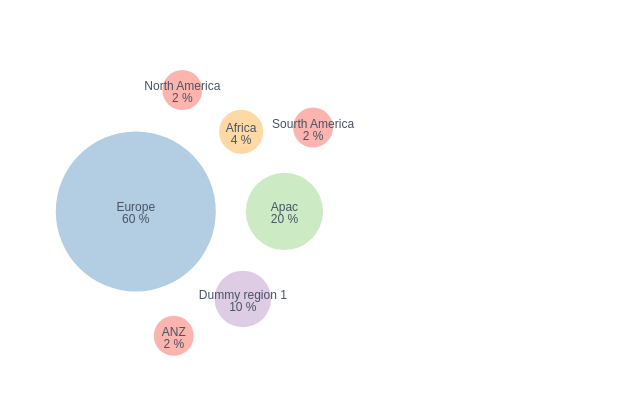
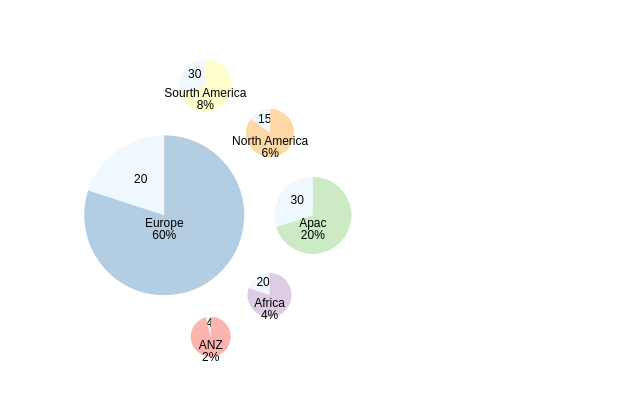
Before and after one commit to RicardoR/D3-bubble-chart, a plain HTML site: page index.html in a window 1280 px wide. Shown: the whole page, without its empty margins (0-640 px from the left). Drawn offline with Linux system fonts and the light colour scheme.

Commit message:
Create pie charts instead of circles

```diff
--- a/css/style.css
+++ b/css/style.css
@@ -14,3 +14,9 @@ body {
 .hidden {
   display: none;
 }
+
+.label {
+  text-anchor: middle;
+  font-size: 12px;
+  fill: '#475464';
+}
--- a/js/main.js
+++ b/js/main.js
@@ -17,31 +17,25 @@ const data = [
   {
     region: 'Europe',
     percentaje: '60',
+    shared: [20, 80],
     countries: [
-      { region: 'Spain', percentaje: '2' },
-      { region: 'Portugal', percentaje: '4' },
-      { region: 'Germany', percentaje: '12' },
-      { region: 'France', percentaje: '50' },
-      { region: 'Switzerland', percentaje: '20' },
+      { region: 'Spain', percentaje: 2, shared: [20, 80] },
+      { region: 'Portugal', percentaje: 4, shared: [30, 70] },
+      { region: 'Germany', percentaje: 12, shared: [10, 20] },
+      { region: 'France', percentaje: 50, shared: [5, 95] },
+      { region: 'Switzerland', percentaje: 20, shared: [30, 70] },
     ],
   },
-  { region: 'Apac', percentaje: '20' },
-  { region: 'Dummy region 1', percentaje: '10' },
-  { region: 'Africa', percentaje: '4' },
-  { region: 'North America', percentaje: '2' },
-  { region: 'ANZ', percentaje: '2' },
-  { region: 'Sourth America', percentaje: '2' },
+  { region: 'Apac', percentaje: 20, shared: [30, 70] },
+  { region: 'Africa', percentaje: 4, shared: [20, 80] },
+  { region: 'North America', percentaje: 6, shared: [15, 85] },
+  { region: 'ANZ', percentaje: 2, shared: [4, 96] },
+  { region: 'Sourth America', percentaje: 8, shared: [30, 70] },
 ];
 
 initGraph(data);
 
-// d3.json('../data/data.json').then((data) => initGraph(data));
-
 function initGraph(data) {
-  data.forEach((element) => {
-    element.percentaje = parseFloat(element.percentaje);
-  });
-
   // Pack only works if exists an object with children attr:
   const dataFormatted = { children: data };
 
@@ -61,7 +55,7 @@ function initGraph(data) {
     .domain([minValue, maxValue])
     .range(d3.schemePastel1);
 
-  svg.attr('width', width).attr('height', height);
+  svg.attr('width', width).attr('height', height).attr('class', 'bubble');
 
   const bubble = d3
     .pack()
@@ -71,14 +65,17 @@ function initGraph(data) {
 
   const root = d3.hierarchy(dataFormatted);
 
-  const packedData = bubble(root);
+  const arc = d3.arc().innerRadius(0);
+  const pie = d3.pie();
 
-  // Add groups
-  const leaf = svg
-    .selectAll('g')
-    .data(packedData.leaves())
+  const nodeData = bubble(root).children;
+  const nodes = svg.selectAll('g.node').data(nodeData);
+
+  const nodeEnter = nodes
     .enter()
     .append('g')
+    .attr('class', 'node')
+    .attr('transform', (d) => `translate(${d.x}, ${d.y})`)
     .attr('class', (d) =>
       d.data.countries && d.data.countries.length > 0 ? 'group' : ''
     )
@@ -87,32 +84,62 @@ function initGraph(data) {
         initGraph(d.data.countries);
         backButton.classed('hidden', false);
       }
+    });
+
+  const arcGs = nodeEnter.selectAll('g.arc').data((d) => {
+    return pie(d.data.shared).map((m) => {
+      m.r = d.r;
+      m.regionData = d.data;
+      return m;
+    });
+  });
+
+  const arcEnter = arcGs.enter().append('g').attr('class', 'arc');
+  arcEnter
+    .append('path')
+    .attr('d', (d) => {
+      arc.outerRadius(d.r);
+      return arc(d);
     })
-    .attr('transform', (d) => `translate(${d.x}, ${d.y})`);
+    .style('fill', (d, i) =>
+      i === 0 ? 'aliceblue' : myColor(d.regionData.percentaje)
+    );
 
-  // Append circles to group
-  leaf
-    .append('circle')
-    .attr('class', 'circle')
-    .attr('r', (d) => d.r)
-    .attr('fill', (d) => myColor(d.data.percentaje));
+  const regionLabels = nodeEnter
+    .selectAll('text.name-label')
+    .data((d) => [d.data.region]);
 
-  // Append text node with name data
-  leaf
-    .append('text')
-    .style('text-anchor', 'middle')
-    .style('font-size', 12)
-    .attr('fill', '#475464')
-    .text((d) => d.data.region);
-
-  // Append percentaje data
-  leaf
+  regionLabels
+    .enter()
     .append('text')
     .attr('dy', '1em')
-    .style('text-anchor', 'middle')
-    .style('font-size', 12)
-    .attr('fill', '#475464')
-    .text((d) => `${d.data.percentaje} %`);
+    .attr('class', 'name-label label')
+    .text(String);
+
+  const regionValues = nodeEnter
+    .selectAll('text.value-label')
+    .data((d) => [d.data.percentaje + '%']);
+
+  regionValues
+    .enter()
+    .append('text')
+    .attr('dy', '2em')
+    .attr('class', 'value-label label')
+    .text(String);
+
+  arcEnter
+    .append('text')
+    .attr('x', (d) => {
+      arc.outerRadius(d.r);
+      return arc.centroid(d)[0];
+    })
+    .attr('y', (d) => {
+      arc.outerRadius(d.r);
+      return arc.centroid(d)[1];
+    })
+    .attr('dy', '0.35')
+    .attr('class', 'label')
+    .text((d, i) => (i === 0 ? d.value : ''));
 }
 
 function backToRegionView() {
```
